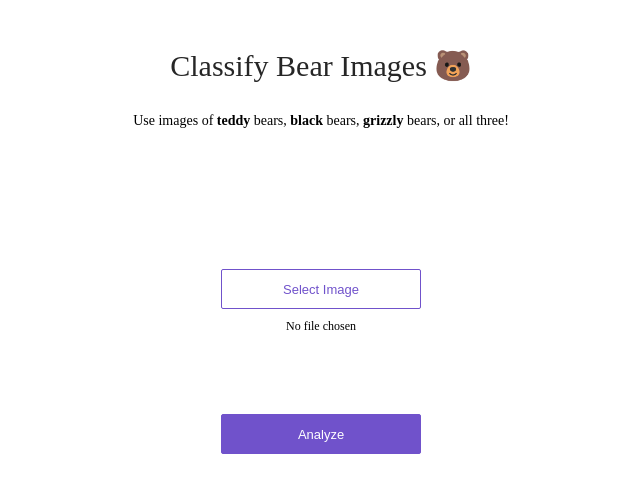
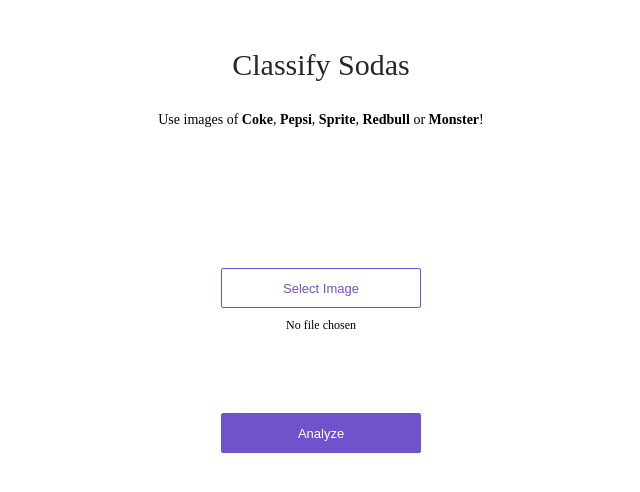
Before and after one commit to InfiniteSwerve/deployTest, a plain HTML site: page app/view/index.html in a window 1280 px wide. Shown: the whole page, without its empty margins (319-959 px from the left). Drawn offline with Linux system fonts and the light colour scheme.

Commit message:
Update index.html

```diff
--- a/app/view/index.html
+++ b/app/view/index.html
@@ -7,10 +7,10 @@
 <body>
 <div>
   <div class='center'>
-    <div class='title'>Classify Bear Images 🐻</div>
+    <div class='title'>Classify Sodas</div>
     <p>
-      Use images of <strong>teddy</strong> bears, <strong>black</strong> bears, <strong>grizzly</strong> bears, or
-      all three!
+      Use images of <strong>Coke</strong>, <strong>Pepsi</strong>, <strong>Sprite</strong>, <strong>Redbull</strong> or
+      <strong>Monster</strong>!
     </p>
     <div class='content'>
       <div class='no-display'>
```
